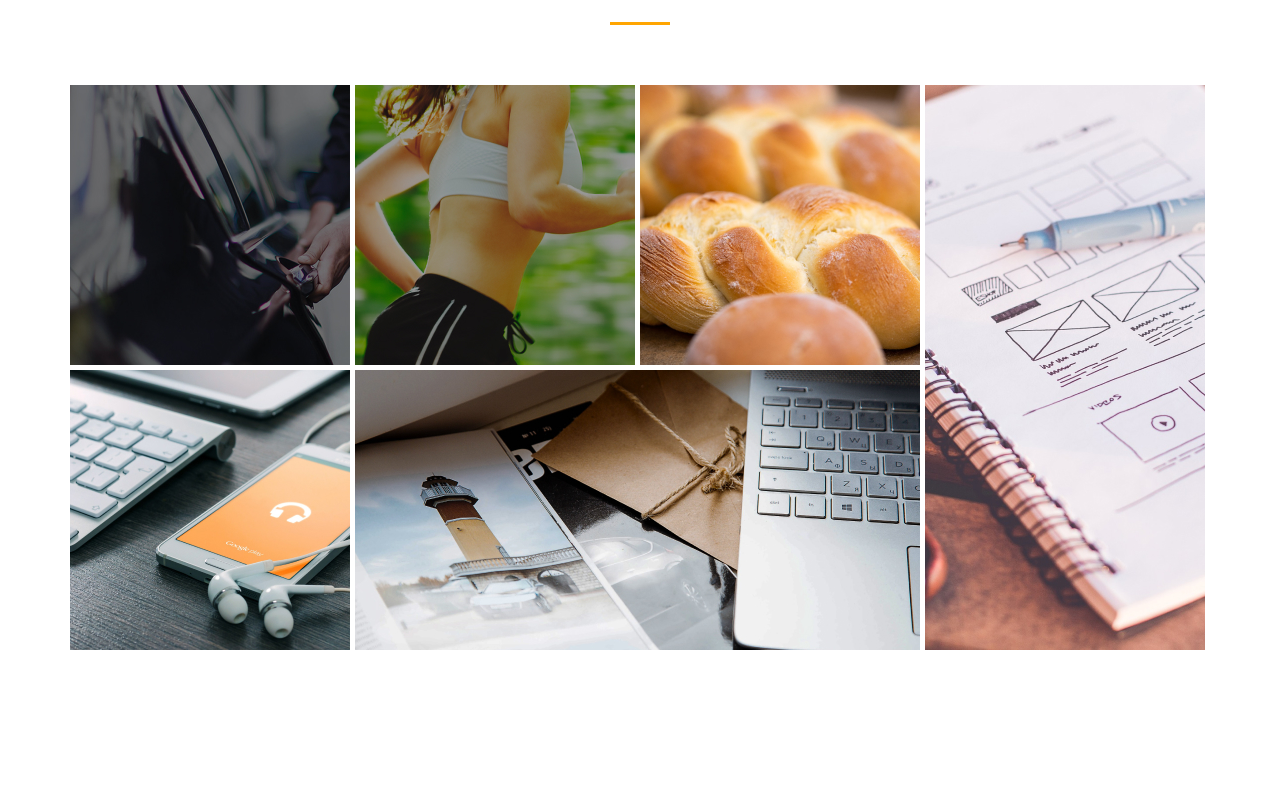
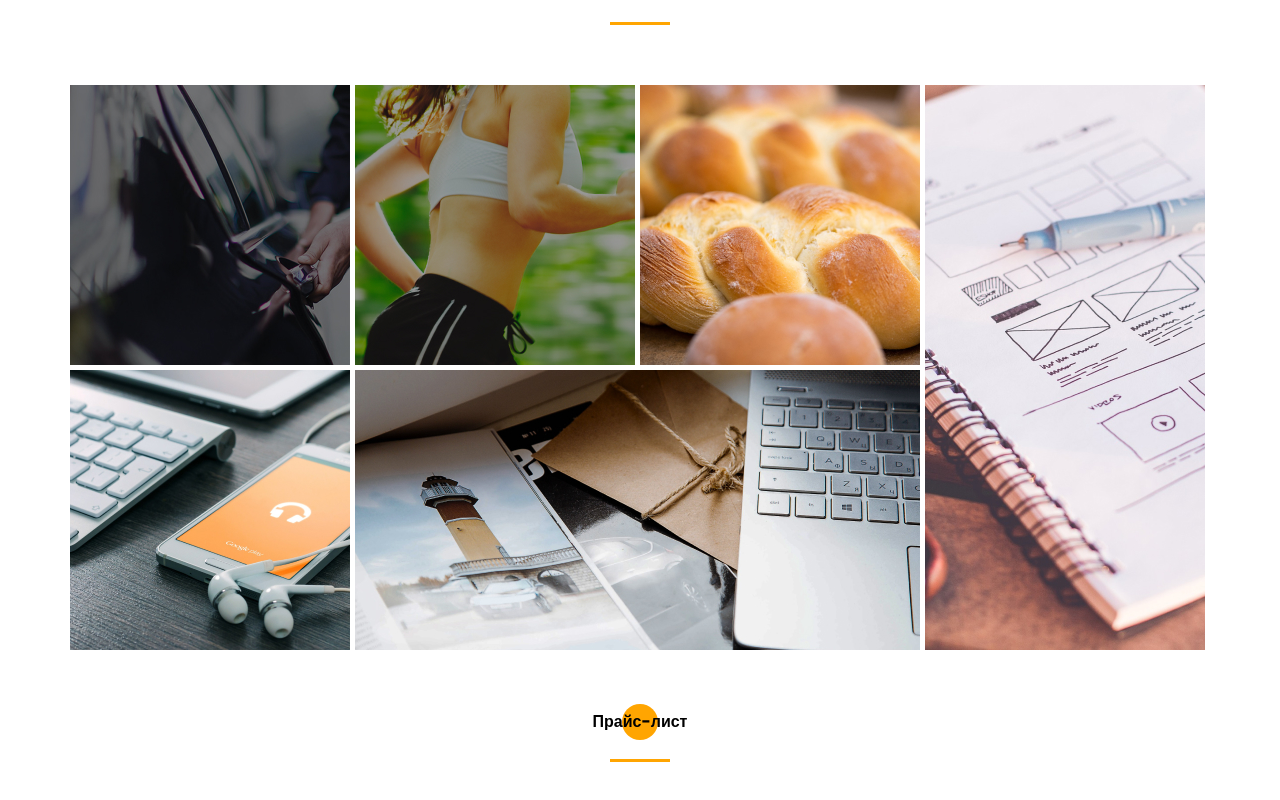
Before and after one commit to MuradKarimov11/My-portfolio, a website: page src/index.html in a window 1280 px wide. Shown: the part 3583-4383 px from the top of the page. Before the commit the page ends 4233 px from the top, so only its background shows below. Drawn offline with nearby package versions, Linux system fonts and the light colour scheme; files that its build step writes are made by us from their sources; files whose address does not match are found by name.

Commit message:
create new file list.scss

```diff
--- a/src/index.html
+++ b/src/index.html
@@ -436,6 +436,17 @@
         </div>
     </section>
 
+    <section class="list">
+        <div class="container">
+            <h2 class="title title_fz16 title__section-title">Прайс-лист</h2>
+            <div class="divider"></div>
+
+            <div class="list__wrapper">
+
+            </div>
+        </div>
+    </section>
+
     <script src="js/script.js"></script>
 </body>
 </html>
--- /dev/null
+++ b/src/sass/blocks/_list.scss
@@ -0,0 +1,6 @@
+.list {
+    padding-top: 60px;
+    &__wrapper {
+        margin-top: 60px;
+    }
+}
--- a/src/sass/style.scss
+++ b/src/sass/style.scss
@@ -31,3 +31,4 @@
 @import "blocks/resume.scss";
 @import "blocks/skills.scss";
 @import "blocks/portfolio.scss";
+@import "blocks/list.scss";
```
Also changed, not shown: dist/css/style.min.css, dist/index.html.
